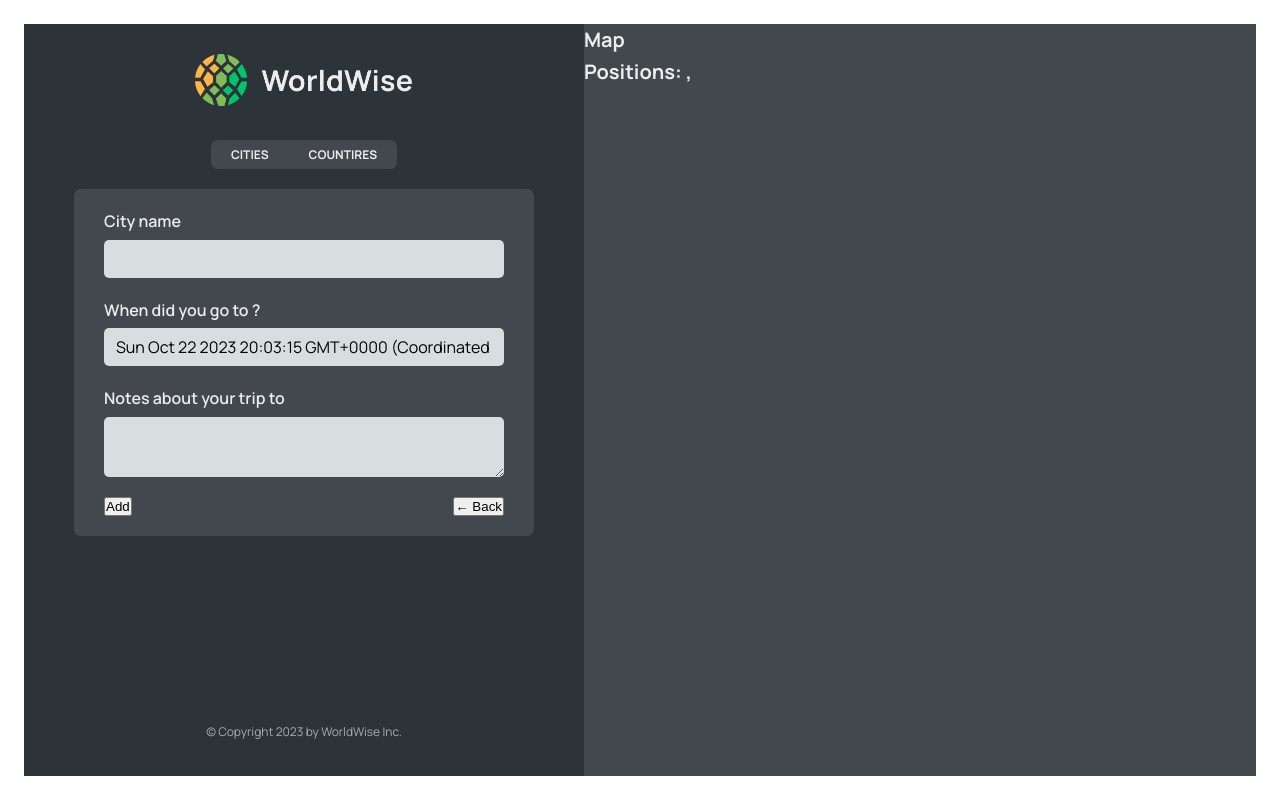
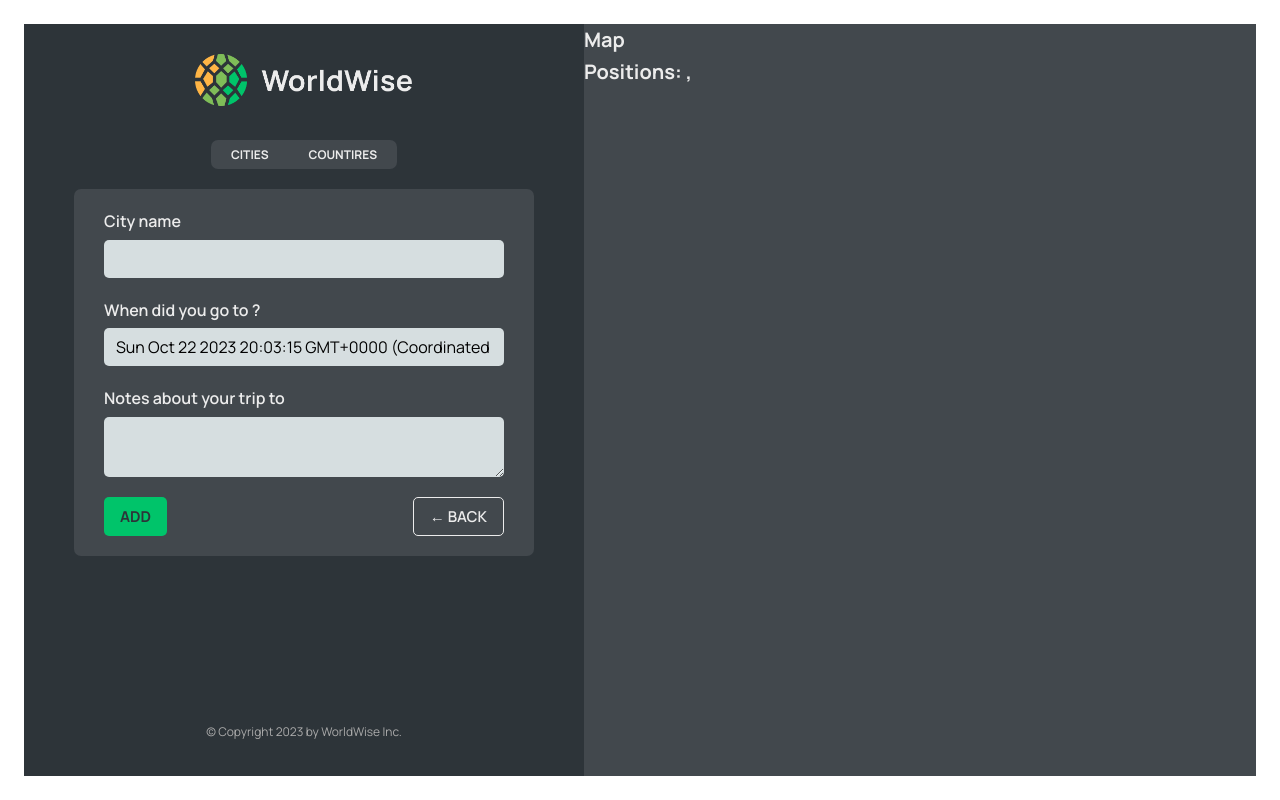
Before and after one commit to SaadMahi/68-WorldWise, a React (Vite) app: page /app/form in a window 1280 px wide. Built offline with nearby package versions, Linux system fonts and the light colour scheme; data requests are answered from the project's data file.

Commit message:
📦 feat: added btn component with custom styling

```diff
--- /dev/null
+++ b/src/components/button/Button.jsx
@@ -0,0 +1,11 @@
+import React from 'react';
+import styles from './Button.module.css';
+const Button = ({ children, onClick, type }) => {
+  return (
+    <button onClick={onClick} className={`${styles.btn} ${styles[type]}`}>
+      {children}
+    </button>
+  );
+};
+
+export default Button;
--- a/src/components/form/Form.jsx
+++ b/src/components/form/Form.jsx
@@ -1,29 +1,30 @@
 // "https://api.bigdatacloud.net/data/reverse-geocode-client?latitude=0&longitude=0"
 
-import { useState } from "react";
+import { useState } from 'react';
 
-import styles from "./Form.module.css";
+import styles from './Form.module.css';
+import Button from '../button/Button';
 
 export function convertToEmoji(countryCode) {
   const codePoints = countryCode
     .toUpperCase()
-    .split("")
+    .split('')
     .map((char) => 127397 + char.charCodeAt());
   return String.fromCodePoint(...codePoints);
 }
 
 function Form() {
-  const [cityName, setCityName] = useState("");
-  const [country, setCountry] = useState("");
+  const [cityName, setCityName] = useState('');
+  const [country, setCountry] = useState('');
   const [date, setDate] = useState(new Date());
-  const [notes, setNotes] = useState("");
+  const [notes, setNotes] = useState('');
 
   return (
     <form className={styles.form}>
       <div className={styles.row}>
-        <label htmlFor="cityName">City name</label>
+        <label htmlFor='cityName'>City name</label>
         <input
-          id="cityName"
+          id='cityName'
           onChange={(e) => setCityName(e.target.value)}
           value={cityName}
         />
@@ -31,26 +32,26 @@
       </div>
 
       <div className={styles.row}>
-        <label htmlFor="date">When did you go to {cityName}?</label>
+        <label htmlFor='date'>When did you go to {cityName}?</label>
         <input
-          id="date"
+          id='date'
           onChange={(e) => setDate(e.target.value)}
           value={date}
         />
       </div>
 
       <div className={styles.row}>
-        <label htmlFor="notes">Notes about your trip to {cityName}</label>
+        <label htmlFor='notes'>Notes about your trip to {cityName}</label>
         <textarea
-          id="notes"
+          id='notes'
           onChange={(e) => setNotes(e.target.value)}
           value={notes}
         />
       </div>
 
       <div className={styles.buttons}>
-        <button>Add</button>
-        <button>&larr; Back</button>
+        <Button type='primary'>Add</Button>
+        <Button type='back'>&larr; Back</Button>
       </div>
     </form>
   );
```
Also changed, not shown: src/components/button/Button.module.css (renamed from src/components/Button.module.css).
